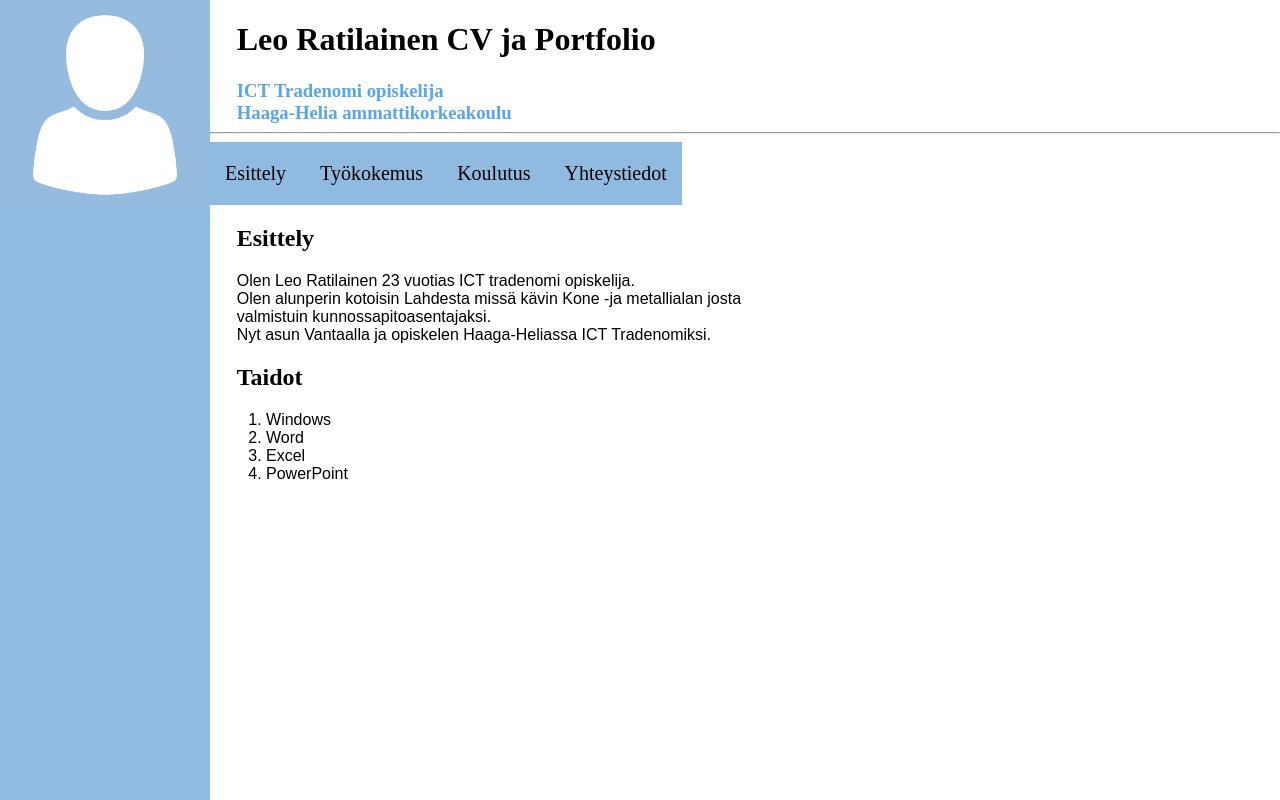
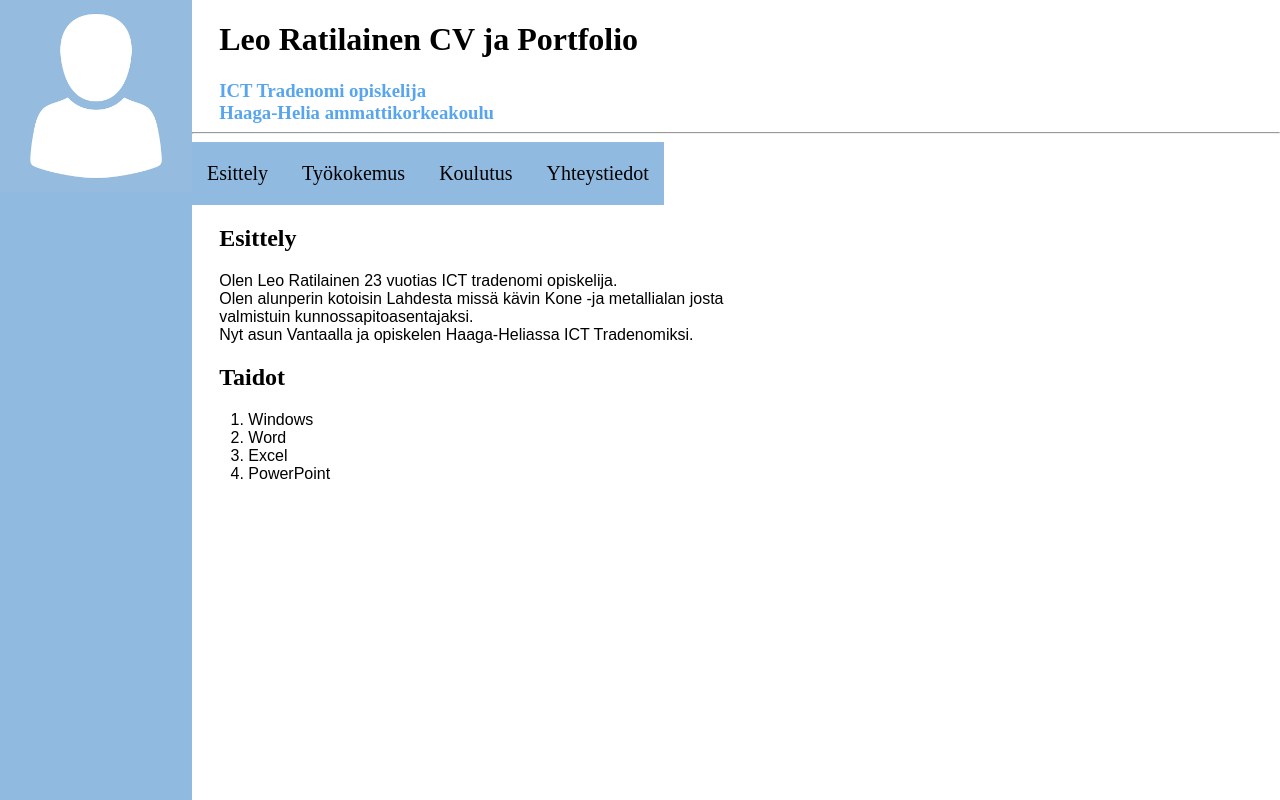
Before and after one commit to LeoRatilainen/LeoRatilainen.github.io, a plain HTML site: page index.html in a window 1280 px wide. Drawn offline with Linux system fonts and the light colour scheme.

Commit message:
valmis sivu

```diff
--- a/index.html
+++ b/index.html
@@ -1,5 +1,5 @@
 <!DOCTYPE html>
-<html>
+<html lang="fi">
 <head>
 	<link rel="stylesheet" type="text/css" href="style.css">
     <meta name="viewport" content="width=device-width, initial-scale=1.0">
@@ -7,7 +7,7 @@
 </head>
 <body>
 	<div id="left-div">
-	    <div><img src="avatarplaceholder.png" alt="avatar" style="width: 210px;"></div>
+	    <div><img class="avatar" src="avatarplaceholder.png" alt="avatar"></div>
 	</div>
 	<div id="right-div">
 <div>
@@ -48,5 +48,6 @@
 		<li>PowerPoint</li>
 	</ol>
 </div>
+</div>
 </body>
 </html>
--- a/style.css
+++ b/style.css
@@ -49,7 +49,7 @@ body {
 }
 
 #left-div {
-	flex: 0%;
+	flex: 1.5;
 	/* 15% */
 	background-color: rgb(145, 186, 224);
 }
@@ -71,3 +71,8 @@ body {
 	font-size: 100%;
 	margin-left: 1.5%;
 }
+
+.avatar {
+	max-width: 100%;
+	height: auto;
+}
```
Also changed, not shown: koulutus.html (+4 -2 lines), tyokokemus.html (+3 -2 lines), yhteystiedot.html (+3 -2 lines).
